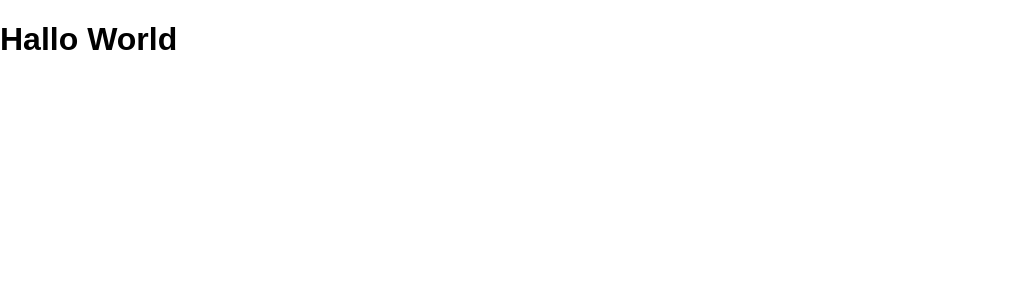
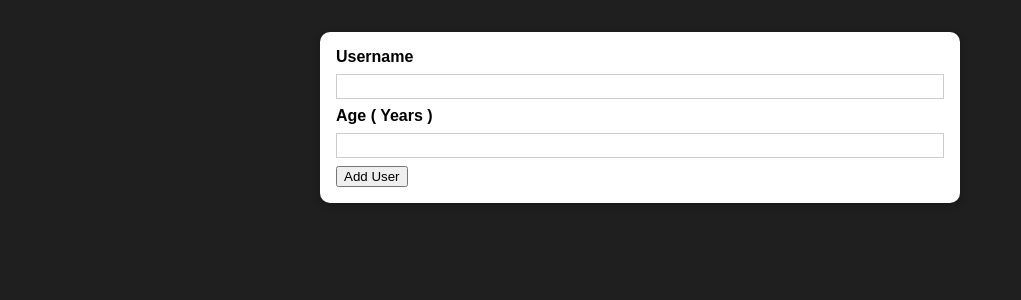
Before and after one commit to AinunSeptian/UserList, a React (Create React App) app: page / in a window 1280 px wide. Shown: the top 300 px of the page, without its empty margins (0-1021 px from the left). Built offline with nearby package versions, Linux system fonts and the light colour scheme.

Commit message:
create card and form component

```diff
--- a/src/App.js
+++ b/src/App.js
@@ -1,9 +1,10 @@
 import React from "react";
+import AddUser from "./components/Users/AddUser";
 
 function App() {
   return (
     <div>
-      <h1>Hallo World</h1>
+      <AddUser />
     </div>
   );
 }
--- /dev/null
+++ b/src/components/UI/Card.js
@@ -0,0 +1,11 @@
+import React from "react";
+
+import classes from "./Card.module.css";
+
+const Card = (props) => {
+  return (
+    <div className={`${classes.card} ${props.className}`}>{props.children}</div>
+  );
+};
+
+export default Card;
--- /dev/null
+++ b/src/components/UI/Card.module.css
@@ -0,0 +1,5 @@
+.card {
+  background: white;
+  box-shadow: 0 2px 8px rgba(0, 0, 0, 0.26);
+  border-radius: 10px;
+}
--- /dev/null
+++ b/src/components/Users/AddUser.js
@@ -0,0 +1,24 @@
+import React from "react";
+
+import Card from "../UI/Card";
+import classes from "./AddUser.module.css";
+
+const AddUser = (props) => {
+  const addUserHandler = (event) => {
+    event.preventDefault();
+  };
+
+  return (
+    <Card className={classes.input}>
+      <form onSubmit={addUserHandler}>
+        <label htmlFor="username">Username</label>
+        <input id="username" type="text" />
+        <label htmlFor="age">Age ( Years )</label>
+        <input id="age" type="number" />
+        <button type="submit">Add User</button>
+      </form>
+    </Card>
+  );
+};
+
+export default AddUser;
--- /dev/null
+++ b/src/components/Users/AddUser.module.css
@@ -0,0 +1,26 @@
+.input {
+  margin: 2rem auto;
+  padding: 1rem;
+  width: 90%;
+  max-width: 40rem;
+}
+
+.input label {
+  display: block;
+  font-weight: bold;
+  margin-bottom: 0.5rem;
+}
+
+.input input {
+  font: inherit;
+  display: block;
+  width: 100%;
+  border: 1px solid #ccc;
+  padding: 0.15rem;
+  margin-bottom: 0.5rem;
+}
+
+.input input:focus {
+  outline: none;
+  border-color: #4f005f;
+}
--- a/src/index.css
+++ b/src/index.css
@@ -4,6 +4,7 @@
 
 html {
   font-family: sans-serif;
+  background: #1f1f1f;
 }
 
 body {
```
